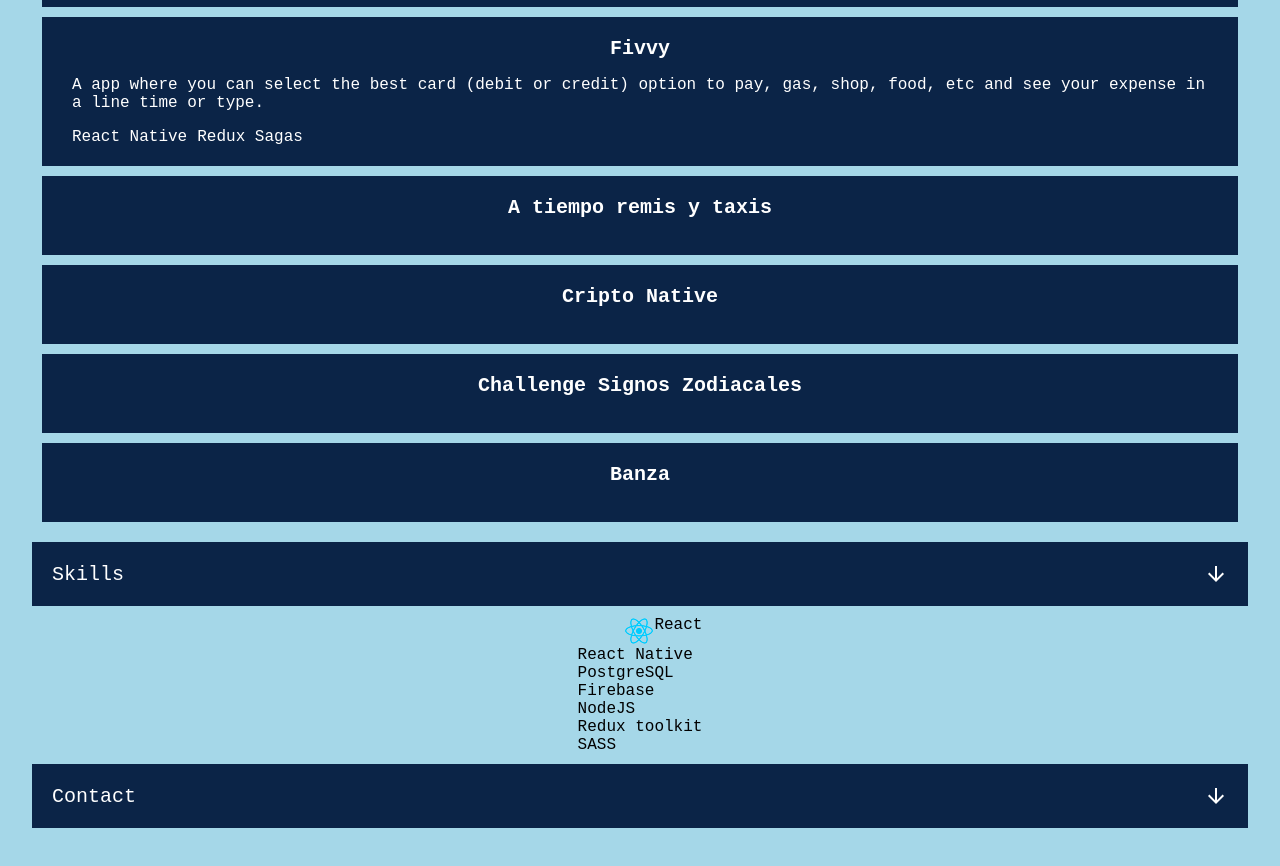
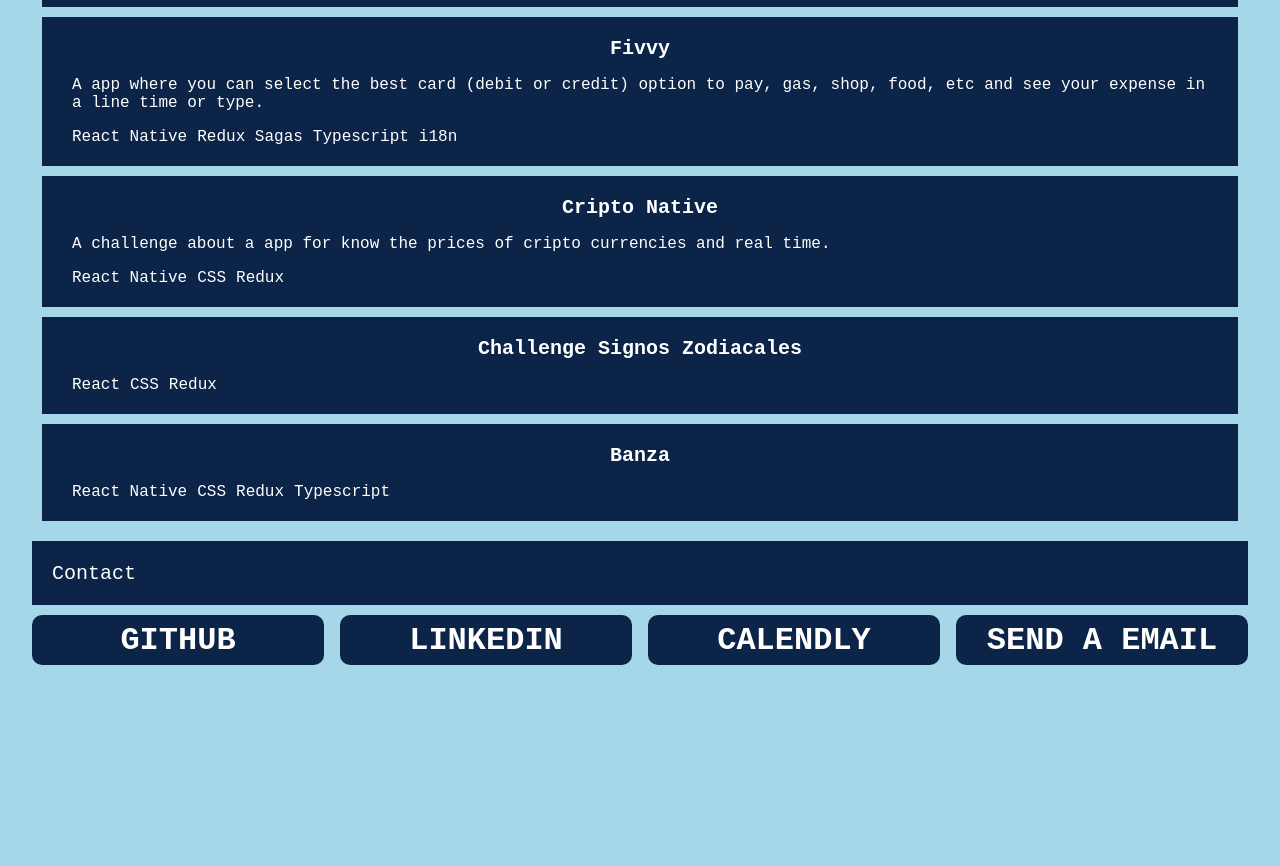
Before and after one commit to SMNahuel/Portfolio, a Next.js app: page / in a window 1280 px wide. Shown: the part 960-1826 px from the top of the page. After the commit the page ends 1671 px from the top, so only its background shows below. Built offline with nearby package versions, Linux system fonts and the light colour scheme.

Commit message:
add contact

```diff
--- a/src/components/card/styles.module.css
+++ b/src/components/card/styles.module.css
@@ -14,7 +14,7 @@
 
 }
 .card > p:nth-child(1):hover{
-    color: blue;
+    color: #A5D7E8;
 
 }
 .card > p:nth-child(2){
--- a/src/pages/contact/index.tsx
+++ b/src/pages/contact/index.tsx
@@ -1,7 +1,28 @@
+import styles from './style.module.css'
+
 const Contact = () => {
-    return(
-        <div>
-
+    return (
+        <div className={styles.container}>
+            <div className={styles.card}>
+                <p>
+                    GITHUB
+                </p>
+            </div>
+            <div className={styles.card}>
+                <p>
+                    LINKEDIN
+                </p>
+            </div>
+            <div className={styles.card}>
+                <p>
+                    CALENDLY
+                </p>
+            </div>
+            <div className={styles.card}>
+                <p>
+                    SEND A EMAIL
+                </p>
+            </div>
         </div>
     )
 }
--- a/src/pages/contact/style.module.css
+++ b/src/pages/contact/style.module.css
@@ -0,0 +1,28 @@
+.container {
+    width: 100%;
+    display: grid;
+    gap: 1em;
+    grid-auto-rows: 4rem;
+    grid-template-columns: repeat(auto-fill, minmax(15rem, 1fr));
+}
+
+.card {
+    width: 100%;
+    height: 50px;
+    display: flex;
+    justify-content: center;
+    align-items: center;
+    background-color: #0B2447;
+    color: white;
+    font-weight: bold;
+    font-size: 2em;
+    cursor: pointer;
+    transition: all;
+    transition-delay: 0.2s;
+    border-radius: 10px;
+
+}
+
+.card:hover {
+    color: #A5D7E8;
+}
--- a/src/pages/index.tsx
+++ b/src/pages/index.tsx
@@ -1,15 +1,9 @@
 import Head from 'next/head'
-import Image from 'next/image'
-import { Inter } from 'next/font/google'
 import styles from '@/styles/Home.module.css'
-import ArrowDownwardIcon from '@mui/icons-material/ArrowDownward';
 import Profile from './profile/profile';
 import Proyect from './proyect';
-import { Parallax, ParallaxProvider } from 'react-scroll-parallax';
-import Skill from './skill';
+import { ParallaxProvider } from 'react-scroll-parallax';
 import Contact from './contact';
-const inter = Inter({ subsets: ['latin'] })
-
 export default function Home() {
   return (
     <>
@@ -21,28 +15,26 @@ export default function Home() {
           <link rel="icon" href="/favicon.ico" />
         </Head>
         <div className={styles.container}>
+
+
           <h1>Portfolio </h1>
           <h1>Nahuel Sánchez</h1>
+
           <div className={styles.bar}>
             <p>About Me</p>
-            <ArrowDownwardIcon />
           </div>
           <Profile />
           <div className={styles.bar}>
             <p>Works</p>
-            <ArrowDownwardIcon />
           </div>
-
           <Proyect />
 
-          <div className={styles.bar}>
+    {/*       <div className={styles.bar}>
             <p>Skills</p>
-            <ArrowDownwardIcon />
           </div>
-          <Skill />
+          <Skill /> */}
           <div className={styles.bar}>
             <p>Contact</p>
-            <ArrowDownwardIcon />
           </div>
           <Contact />
         </div>
--- a/src/pages/profile/profile.tsx
+++ b/src/pages/profile/profile.tsx
@@ -2,6 +2,7 @@ import styles from './styles.module.css';
 import profileImg from '../../assets/image.jpg';
 const Profile = () => {
     return (
+        <>
             <div className={styles.container}>
                 <div className={styles.imageProfile}></div>
                 <div className={styles.about}>
@@ -9,6 +10,7 @@ const Profile = () => {
                     <p>Buenas, un gusto saludarlos, espero sea de su agrado mi portfolio, en esta sección les contare un poco sobre mi como persona, me encantan los deportes individuales como kickboxing 🥊, ajedrez ♟, tenis 🎾, también conocer otros lugares del mundo 🗺 junto con su cultura, cocinar 🍳 pasar tiempo con mi familia y amigos, aprender nuevas herramientas y superarme día a día.</p>
                 </div>
             </div>
+        </>
     )
 }
 
--- a/src/pages/proyect/proyects.json
+++ b/src/pages/proyect/proyects.json
@@ -24,35 +24,29 @@
         "name" : "Fivvy",
         "url" : "https://www.getfivvy.com/",
         "description": "A app where you can select the best card (debit or credit) option to pay, gas, shop, food, etc and see your expense in a line time or type.",
-        "stack" : ["React Native", "Redux Sagas", ""],
+        "stack" : ["React Native", "Redux Sagas", "Typescript", "i18n"],
         "images": ""
     },
-    {
-        "name" : "A tiempo remis y taxis",
-        "url" : "",
-        "description": "",
-        "stack" : [""],
-        "images": ""
-    },
+
     {
         "name" : "Cripto Native",
         "url" : "",
-        "description": "",
-        "stack" : [""],
+        "description": "A challenge about a app for know the prices of cripto currencies and real time.",
+        "stack" : ["React Native", "CSS", "Redux"],
         "images": ""
     },
     {
         "name" : "Challenge Signos Zodiacales",
         "url" : "",
         "description": "",
-        "stack" : [""],
+        "stack" : ["React", "CSS", "Redux"],
         "images": ""
     },
     {
         "name" : "Banza",
-        "url" : "",
+        "url" : "https://banza.com.ar/",
         "description": "",
-        "stack" : [""],
+        "stack" : ["React Native", "CSS", "Redux", "Typescript"],
         "images": ""
     }
 ]
```
Also changed, not shown: src/styles/Home.module.css (line endings or trailing spaces). Lines whose indentation alone changed are shown as unchanged.
